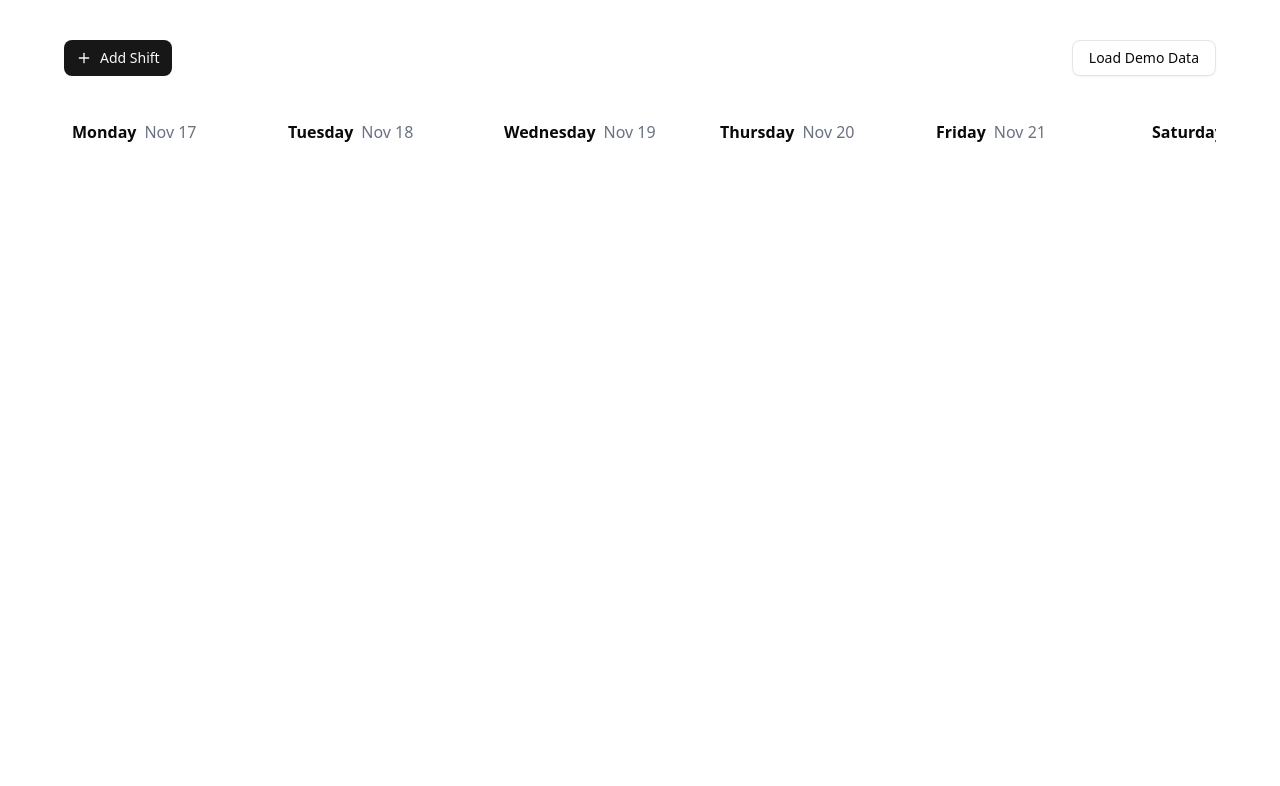
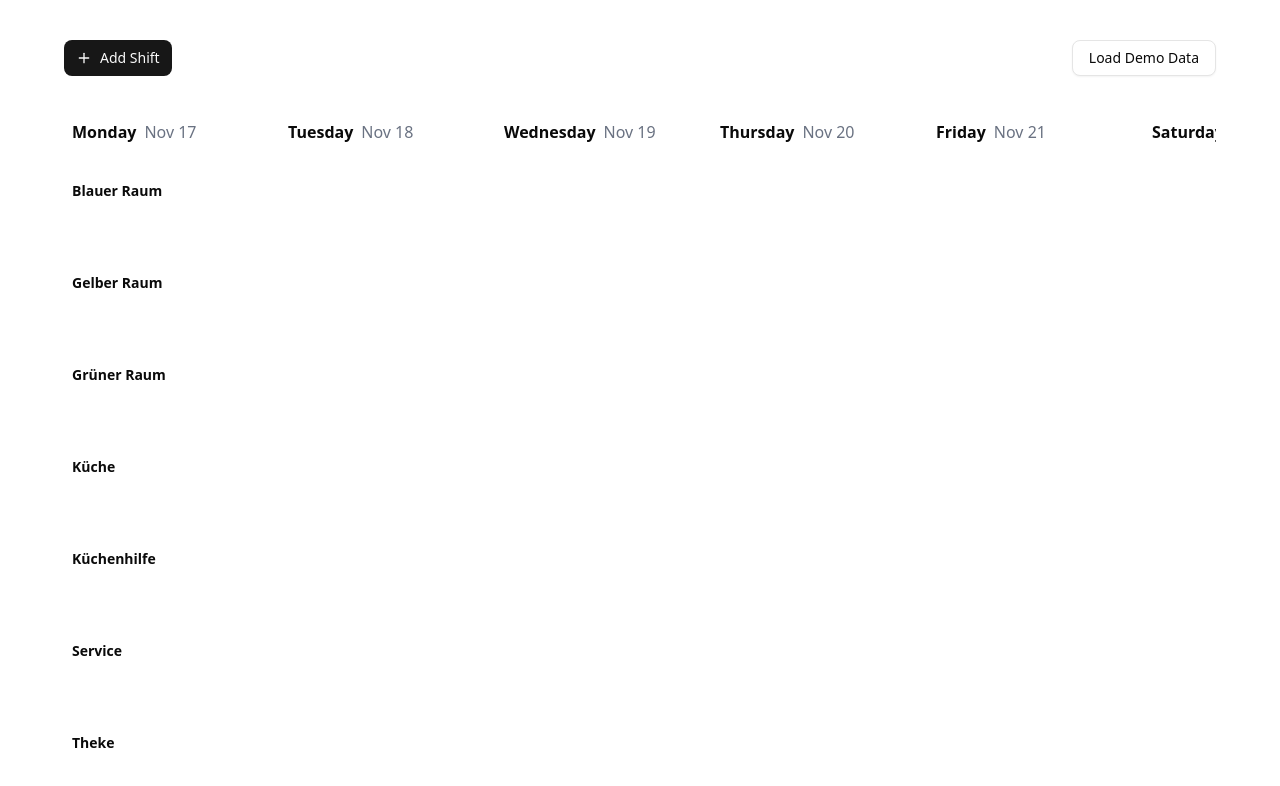
Before and after one commit to puresick/ordio-coding-challenge, a React (Vite) app: page / in a window 1280 px wide. Both pictures are taken after a click on the button "Start Empty". Shown: the top 786 px of the page. Built offline with nearby package versions, Linux system fonts and the light colour scheme.

Commit message:
Keep all departments visible at all times

```diff
--- a/src/components/CalendarView/CalendarView.tsx
+++ b/src/components/CalendarView/CalendarView.tsx
@@ -31,10 +31,10 @@ function CalendarView() {
   if (loading) return <div>Loading...</div>;
   if (error) return <div>Error: {error}</div>;
 
-  // Get sorted department names for display
-  const departmentNames = [
-    ...new Set(shifts.map((s) => s.branch_working_area.working_area.name)),
-  ].toSorted((a, b) => a.localeCompare(b));
+  // Get sorted department names for display (from departments, not shifts)
+  const departmentNames = departments
+    .map((d) => d.working_area.name)
+    .toSorted((a, b) => a.localeCompare(b));
 
   const shiftsByDepartmentAndDay = shifts.reduce<
     Record<string, Record<string, Shift[]>>
```
